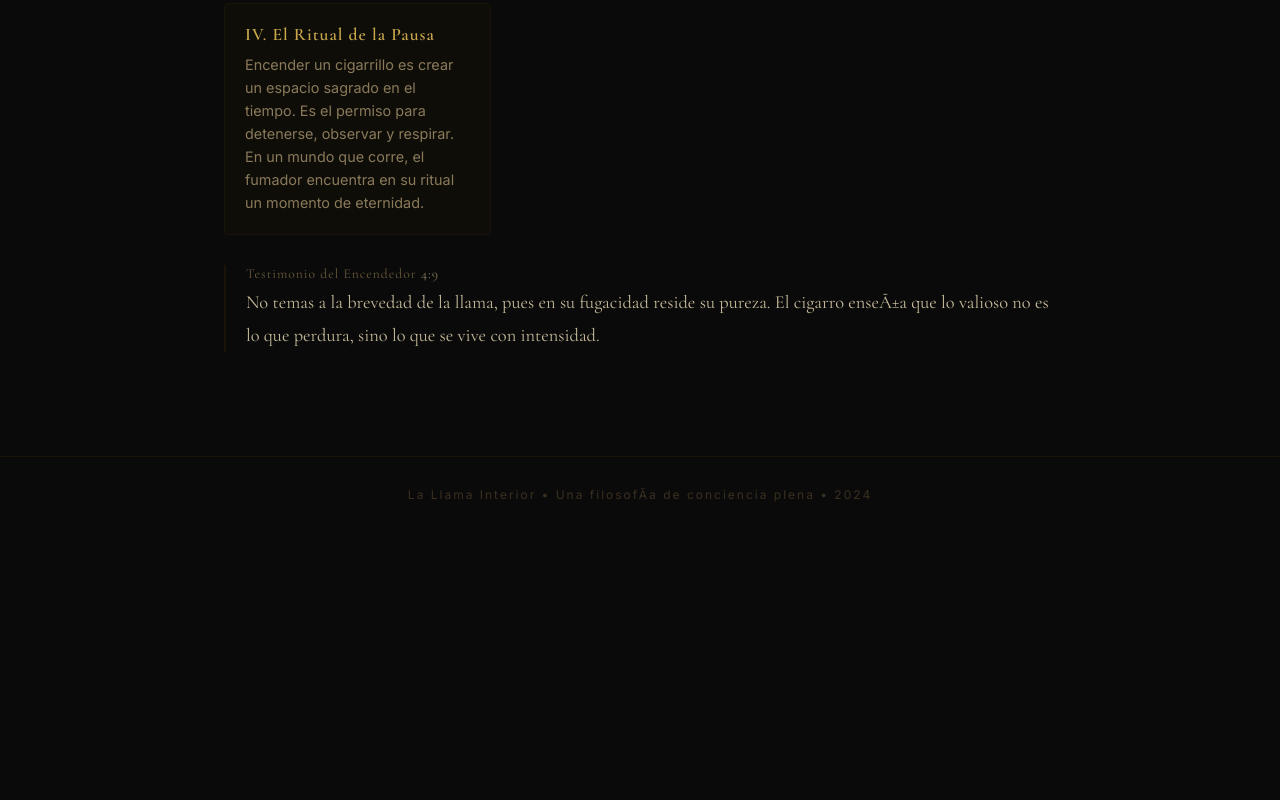
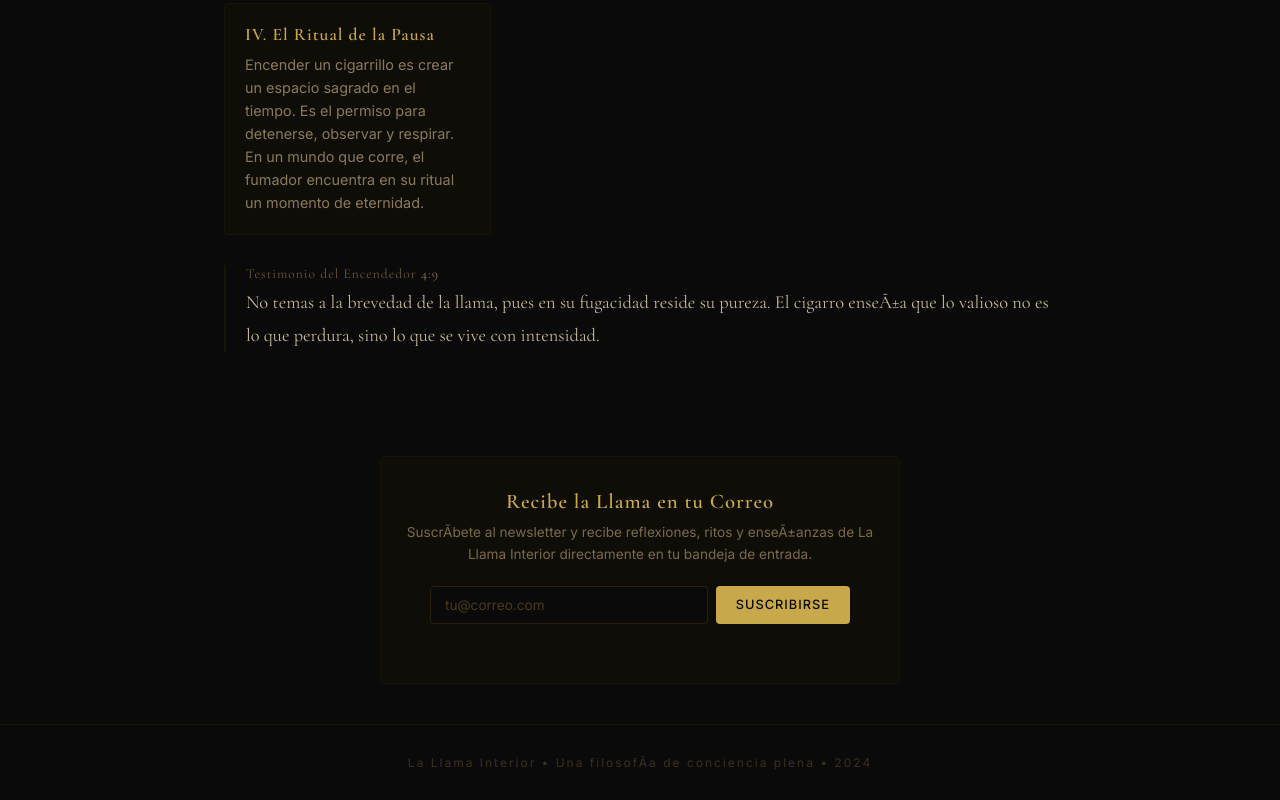
Before and after one commit to probo-code/la-llama-interior, a website: page index.html in a window 1280 px wide. Shown: the part 984-1784 px from the top of the page. Before the commit the page ends 1516 px from the top, so only its background shows below. Drawn offline with nearby package versions, Linux system fonts and the light colour scheme.

Commit message:
update index.html

```diff
--- a/index.html
+++ b/index.html
@@ -280,6 +280,74 @@
     color: #8a7a5a;
     line-height: 1.6;
   }
+
+  .newsletter {
+    max-width: 520px;
+    margin: 0 auto 40px;
+    text-align: center;
+    padding: 32px 24px;
+    background: #0f0d08;
+    border: 1px solid #1a1408;
+    border-radius: 6px;
+  }
+  .newsletter h3 {
+    font-family: 'Cormorant Garamond', serif;
+    color: #c9a84c;
+    font-size: 1.3rem;
+    margin-bottom: 8px;
+    letter-spacing: 1px;
+  }
+  .newsletter p {
+    color: #7a6a4a;
+    font-size: 0.85rem;
+    margin-bottom: 20px;
+    line-height: 1.6;
+  }
+  .newsletter-form {
+    display: flex;
+    gap: 8px;
+    max-width: 420px;
+    margin: 0 auto;
+  }
+  .newsletter-form input {
+    flex: 1;
+    padding: 10px 14px;
+    background: #0a0a0a;
+    border: 1px solid #2a2010;
+    border-radius: 4px;
+    color: #d4c9a8;
+    font-family: 'Inter', sans-serif;
+    font-size: 0.85rem;
+    outline: none;
+    transition: border-color 0.3s;
+  }
+  .newsletter-form input::placeholder { color: #4a3a1a; }
+  .newsletter-form input:focus { border-color: #5a4a2a; }
+  .newsletter-form button {
+    padding: 10px 20px;
+    background: #c9a84c;
+    border: none;
+    border-radius: 4px;
+    color: #0a0a0a;
+    font-family: 'Inter', sans-serif;
+    font-size: 0.8rem;
+    font-weight: 500;
+    letter-spacing: 1px;
+    text-transform: uppercase;
+    cursor: pointer;
+    transition: background 0.3s, opacity 0.3s;
+    white-space: nowrap;
+  }
+  .newsletter-form button:hover { background: #dab85c; }
+  .newsletter-form button:disabled { opacity: 0.5; cursor: not-allowed; }
+  .newsletter .msg {
+    margin-top: 12px;
+    font-size: 0.8rem;
+    min-height: 1.2em;
+    transition: color 0.3s;
+  }
+  .newsletter .msg.success { color: #6aaa3a; }
+  .newsletter .msg.error { color: #aa3a3a; }
 
   .footer {
     text-align: center;
@@ -600,6 +668,16 @@
 
 </div>
 
+<div class="newsletter" id="newsletter">
+  <h3>Recibe la Llama en tu Correo</h3>
+  <p>SuscrÃ­bete al newsletter y recibe reflexiones, ritos y enseÃ±anzas de La Llama Interior directamente en tu bandeja de entrada.</p>
+  <form class="newsletter-form" id="subscribeForm" novalidate>
+    <input type="email" id="emailInput" placeholder="tu@correo.com" required autocomplete="email">
+    <button type="submit" id="subscribeBtn">Suscribirse</button>
+  </form>
+  <div class="msg" id="subscribeMsg"></div>
+</div>
+
 <div class="footer">
   La Llama Interior &bull; Una filosofÃ­a de conciencia plena &bull; 2024
 </div>
@@ -619,6 +697,52 @@
       window.scrollTo({ top: 0, behavior: 'smooth' });
     });
   });
+
+  // Newsletter subscription
+  const form = document.getElementById('subscribeForm');
+  const input = document.getElementById('emailInput');
+  const btn = document.getElementById('subscribeBtn');
+  const msg = document.getElementById('subscribeMsg');
+
+  form.addEventListener('submit', async (e) => {
+    e.preventDefault();
+    const email = input.value.trim();
+
+    if (!email || !/^[^\s@]+@[^\s@]+\.[^\s@]+$/.test(email)) {
+      msg.textContent = 'Por favor ingresa un correo vÃ¡lido.';
+      msg.className = 'msg error';
+      return;
+    }
+
+    btn.disabled = true;
+    btn.textContent = 'Enviando...';
+    msg.textContent = '';
+    msg.className = 'msg';
+
+    try {
+      const res = await fetch('/api/subscribe', {
+        method: 'POST',
+        headers: { 'Content-Type': 'application/json' },
+        body: JSON.stringify({ email }),
+      });
+
+      const data = await res.json();
+
+      if (!res.ok) {
+        throw new Error(data.error || 'Error al suscribirte');
+      }
+
+      msg.textContent = 'Â¡Gracias por suscribirte! Revisa tu correo.';
+      msg.className = 'msg success';
+      input.value = '';
+    } catch (err) {
+      msg.textContent = err.message || 'OcurriÃ³ un error. Intenta de nuevo.';
+      msg.className = 'msg error';
+    } finally {
+      btn.disabled = false;
+      btn.textContent = 'Suscribirse';
+    }
+  });
 </script>
 
 </body>
```
